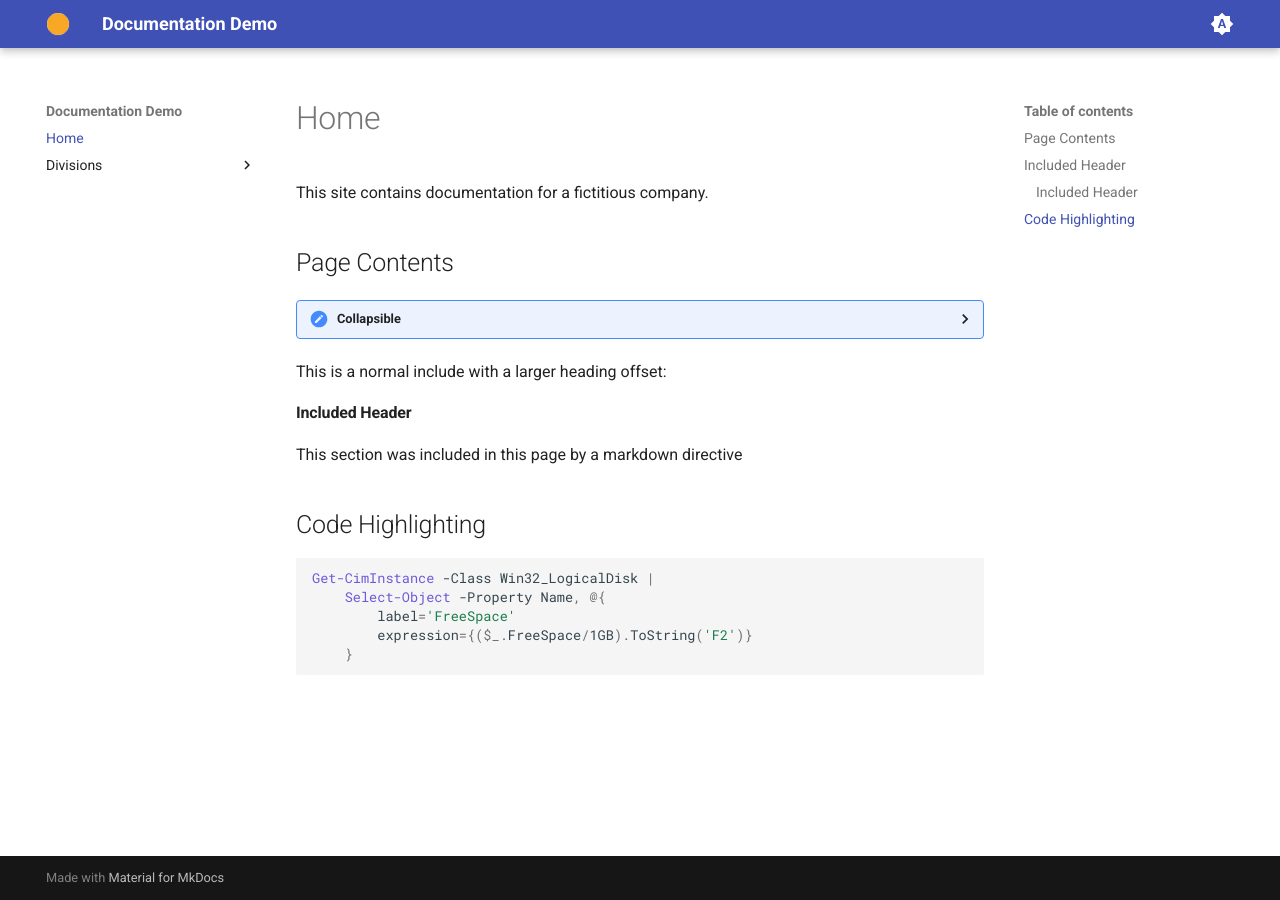
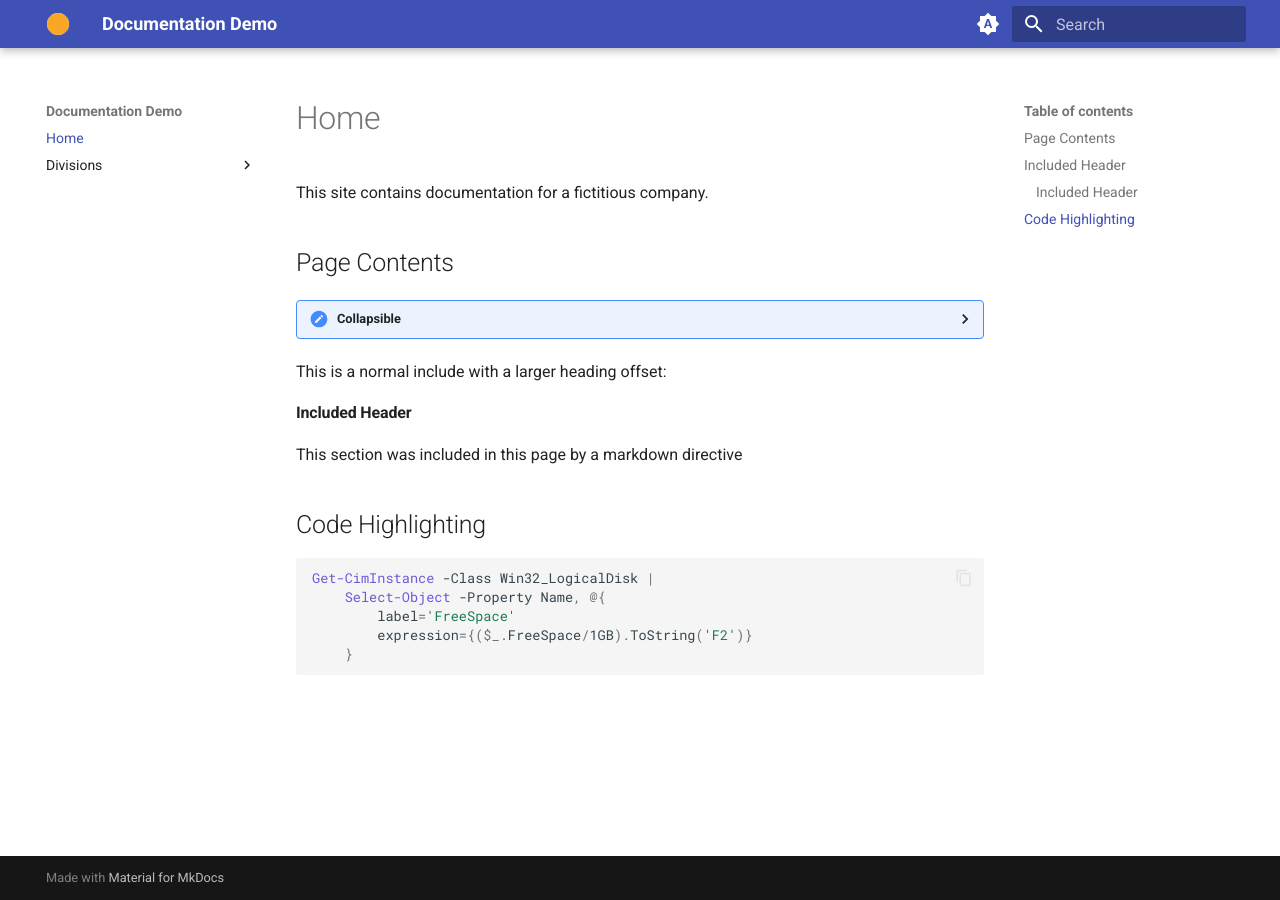
Before and after one commit to aaroneg/mkdocs-demo, an MkDocs documentation site: the page built from docs/index.md, in a window 1280 px wide. Built offline with MkDocs 1.6.1 and Material for MkDocs 9.7.7, drawn with Linux system fonts in a browser that asks for light colours.

Commit message:
Update mkdocs.yml

```diff
--- a/mkdocs.yml
+++ b/mkdocs.yml
@@ -6,6 +6,8 @@ theme:
   features:
     - navigation.instant
     - navigation.tracking
+    - content.code.select
+    - content.code.copy
 #    - navigation.tabs
   palette:
   # Palette toggle for automatic mode
@@ -39,8 +41,10 @@ nav:
 
 plugins:
   - include-markdown
+  - search
 
 markdown_extensions:
   - admonition
   - pymdownx.details
   - pymdownx.superfences
+  - footnotes
```
